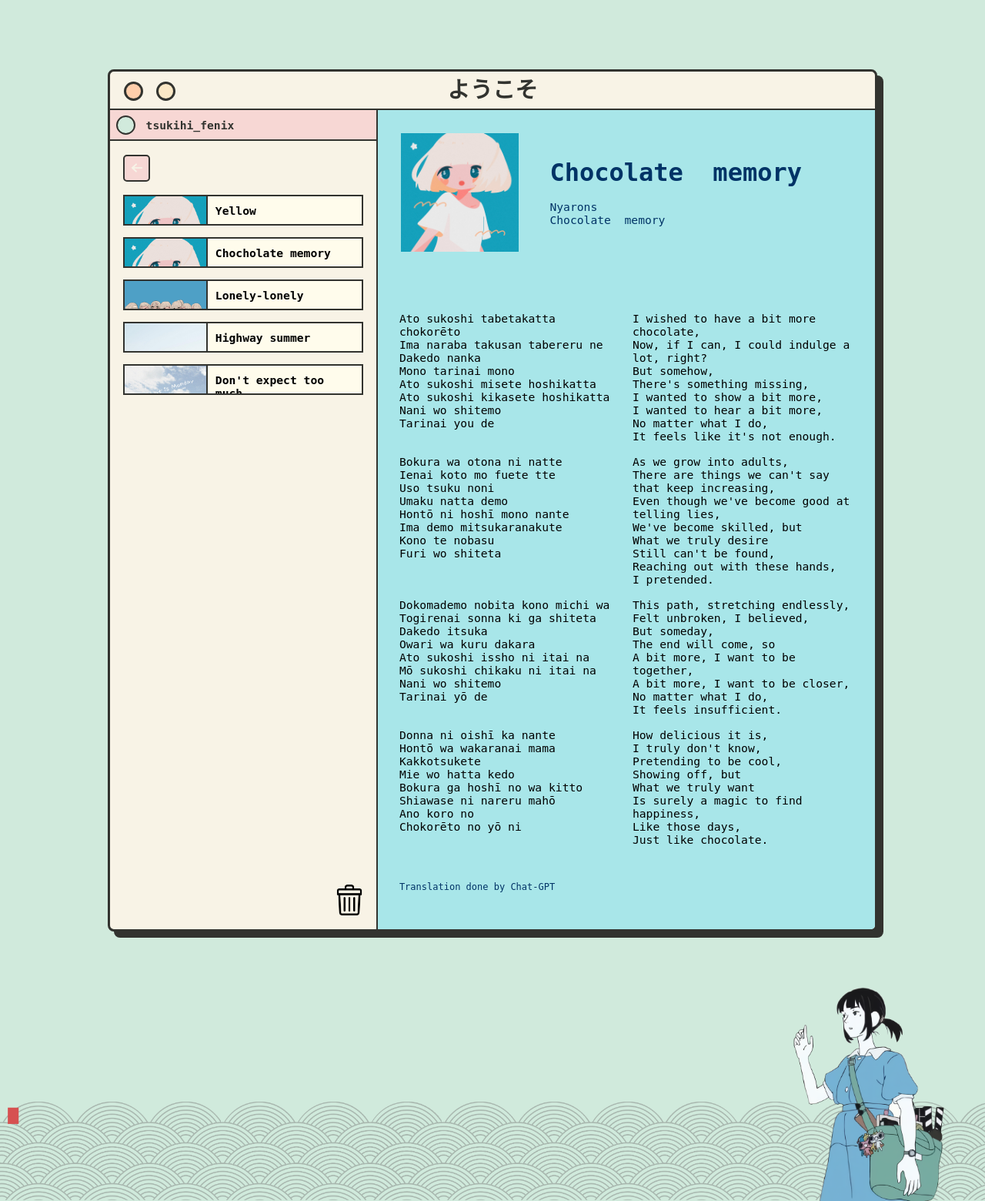
After one commit to tsukihi-fenix/tsukihi_fenix, a PHP site: page /nyarons_chocolate.html in a window 1280 px wide. The commit adds this page. Shown: the whole page at 77% size. Run offline with PHP 8.4, Linux system fonts and the light colour scheme.

Commit message:
update some pages

```diff
--- /dev/null
+++ b/nyarons_chocolate.html
@@ -0,0 +1,225 @@
+<!DOCTYPE html>
+<html>
+<head>
+  <link rel="stylesheet" href="style.css">
+  <link rel="stylesheet" href="style_subpage.css">
+  <link rel="stylesheet" href="style_lyrics.css">
+  <meta charset="utf-8">
+</head>
+<body>
+  <div class="container">
+    <div class="top-bar">
+
+      <div class="top-bar-left">
+        <span class="dot" id="d1"></span>
+        <span class="dot" id="d2"></span>
+      </div>
+
+      <div class="top-bar-title">
+        <h1>ようこそ</h1>
+      </div>
+
+      <div class="top-bar-right"></div>
+
+    </div>
+
+    <div class="main-content">
+
+      <div class="left-main">
+
+        <a class=left-username href="tsukihi_fenix.html">
+          <div class="online-dot">
+            <span class="dot" id="d-online"></span>
+          </div>
+          <div class="uname">
+            <b>tsukihi_fenix</b>
+          </div>
+        </a>
+
+
+        <div class="active-page" >
+          <a class="back-button" href="index.html">
+            <img src="img/left-arrow-white.png" alt="back" width=12px>
+          </a>
+          <div class="active-page-title">
+            <b></b>
+          </div>
+        </div>
+
+        <a href="nyarons_yellow.html" class="catalogue-slim" id="cts1">
+          <div class="cat-image" id="ct-img-b1-1">
+            <img src="img/nyarons_memory.jpeg" alt="nyarons-1">
+          </div>
+
+          <div class="cat-text" id="ct-txt-b1-1">
+            <p><b>Yellow</b></p>
+          </div>
+    </a>
+
+    <a href="nyarons_chocolate.html" class="catalogue-slim" id="cts2">
+          <div class="cat-image" id="ct-img-b1-2">
+            <img src="img/nyarons_memory.jpeg" alt="nyarons-2">
+          </div>
+
+          <div class="cat-text" id="ct-txt-b1-2">
+            <p><b>Chocholate  memory</b></p>
+          </div>
+    </a>
+
+
+    <a href="nyarons_lonely_lonely.html" class="catalogue-slim" id="cts4">
+          <div class="cat-image" id="ct-img-b1-4">
+            <img src="img/nyarons-lonely.jpeg" alt="nyarons-4">
+          </div>
+
+          <div class="cat-text" id="ct-txt-b1-4">
+            <p><b>Lonely-lonely</b></p>
+          </div>
+    </a>
+
+
+
+    <a href="nyarons_highwaysummer.html" class="catalogue-slim" id="cts3">
+        <div class="cat-image" id="ct-img-b1-3">
+        <img src="img/nyarons-highwaysummer.jpeg" alt="nyarons-3">
+        </div>
+
+        <div class="cat-text" id="ct-txt-b1-3">
+        <p><b>Highway summer</b></p>
+        </div>
+    </a>
+
+
+    <a href="nyarons_dontexpecttomuch.html" class="catalogue-slim" id="cts4">
+          <div class="cat-image" id="ct-img-b1-4">
+            <img src="img/nyarons-whatismonday.jpeg" alt="nyarons-4">
+          </div>
+
+          <div class="cat-text" id="ct-txt-b1-4">
+            <p><b>Don't expect too much</b></p>
+          </div>
+    </a>
+
+        <div class="left-garbage">
+          <img src="img/trash.png" alt="trash" width=40px>
+        </div>
+
+      </div>
+
+      <div class="right-main">
+
+        <div class="track-info">
+          <div class="album">
+            <img src="img/nyarons_memory.jpeg" alt="nyarons-3">
+          </div>
+          <div class="track-details">
+            <h2>Chocolate&ensp;&ensp;memory</h2><br>
+            Nyarons<br>
+            <p>Chocolate&ensp;&ensp;memory</p>
+          </div>
+        </div>
+
+        <div class="lyrics-row">
+          <div class="lyrics-romaji">
+            Ato sukoshi tabetakatta chokorēto<br>
+            Ima naraba takusan tabereru ne<br>
+            Dakedo nanka<br>
+            Mono tarinai mono<br>
+            Ato sukoshi misete hoshikatta<br>
+            Ato sukoshi kikasete hoshikatta<br>
+            Nani wo shitemo<br>
+            Tarinai you de
+          </div>
+          <div class="lyrics-english">
+            I wished to have a bit more chocolate,<br>
+            Now, if I can, I could indulge a lot, right?<br>
+            But somehow,<br>
+            There's something missing,<br>
+            I wanted to show a bit more,<br>
+            I wanted to hear a bit more,<br>
+            No matter what I do,<br>
+            It feels like it's not enough.
+          </div>
+        </div>
+        <div class="lyrics-row">
+          <div class="lyrics-romaji">
+            Bokura wa otona ni natte<br>
+            Ienai koto mo fuete tte<br>
+            Uso tsuku noni<br>
+            Umaku natta demo<br>
+            Hontō ni hoshī mono nante<br>
+            Ima demo mitsukaranakute<br>
+            Kono te nobasu<br>
+            Furi wo shiteta
+          </div>
+          <div class="lyrics-english">
+            As we grow into adults,<br>
+            There are things we can't say that keep increasing,<br>
+            Even though we've become good at telling lies,<br>
+            We've become skilled, but<br>
+            What we truly desire<br>
+            Still can't be found,<br>
+            Reaching out with these hands,<br>
+            I pretended.
+          </div>
+        </div>
+        <div class="lyrics-row">
+          <div class="lyrics-romaji">
+            Dokomademo nobita kono michi wa<br>
+            Togirenai sonna ki ga shiteta<br>
+            Dakedo itsuka<br>
+            Owari wa kuru dakara<br>
+            Ato sukoshi issho ni itai na<br>
+            Mō sukoshi chikaku ni itai na<br>
+            Nani wo shitemo<br>
+            Tarinai yō de
+          </div>
+          <div class="lyrics-english">
+            This path, stretching endlessly,<br>
+            Felt unbroken, I believed,<br>
+            But someday,<br>
+            The end will come, so<br>
+            A bit more, I want to be together,<br>
+            A bit more, I want to be closer,<br>
+            No matter what I do,<br>
+            It feels insufficient.
+          </div>
+        </div>
+        <div class="lyrics-row">
+          <div class="lyrics-romaji">
+            Donna ni oishī ka nante<br>
+            Hontō wa wakaranai mama<br>
+            Kakkotsukete<br>
+            Mie wo hatta kedo<br>
+            Bokura ga hoshī no wa kitto<br>
+            Shiawase ni nareru mahō<br>
+            Ano koro no<br>
+            Chokorēto no yō ni
+          </div>
+          <div class="lyrics-english">
+            How delicious it is,<br>
+            I truly don't know,<br>
+            Pretending to be cool,<br>
+            Showing off, but<br>
+            What we truly want<br>
+            Is surely a magic to find happiness,<br>
+            Like those days,<br>
+            Just like chocolate.
+          </div>
+        </div>
+
+        <div class="bottom-text">
+          <p>Translation done by Chat-GPT</p>
+        </div>
+      </div>
+    </div>
+  </div>
+
+<footer>
+   <div class="footer">
+        <img src="img/footer-wave.png" alt="footer-wave" id="wave-footer">
+        <img src="img/akashi-kirei.png" alt="akashi" id="akashi-footer">
+  </div>
+</footer>
+
+</body>
--- a/nyarons_yellow.html
+++ b/nyarons_yellow.html
@@ -56,7 +56,7 @@
           </div>
     </a>
 
-    <a href="" class="catalogue-slim" id="cts2">
+    <a href="nyarons_chocolate.html" class="catalogue-slim" id="cts2">
           <div class="cat-image" id="ct-img-b1-2">
             <img src="img/nyarons_memory.jpeg" alt="nyarons-2">
           </div>
@@ -248,6 +248,9 @@
             I think I'll give you something commonplace.<br>
           </div>
         </div>
+        <div class="bottom-text">
+          <p>Translation done by Chat-GPT</p>
+        </div>
       </div>
     </div>
   </div>
--- a/style.css
+++ b/style.css
@@ -4,8 +4,9 @@
   box-sizing: border-box;
 }
 
-a {
+a, a:visited, a:hover, a:active {
   text-decoration: none;
+  color: inherit;
 }
 
 html{
--- a/style_lyrics.css
+++ b/style_lyrics.css
@@ -4,7 +4,7 @@
 .right-main{
     align-items: flex-start;
     justify-content: left;
-    padding-bottom: 60px;
+    padding-bottom: 40px;
 }
 
 
@@ -42,6 +42,7 @@
 
 .lyrics-row{
     display: flex;
+    width: 100%;
 }
 
 .lyrics-romaji{
@@ -53,3 +54,11 @@
     width: 50%;
     padding: 8px;
   }
+
+.bottom-text{
+    margin-top: 30px;
+    padding: 8px;
+    font-size: 12px;
+    color: #003366;
+
+}
--- a/style_pic.css
+++ b/style_pic.css
@@ -88,4 +88,5 @@ body{
 #active{
     border:none;
     pointer-events: none;
+    background-color: #f8f3e6;
 }
```
Also changed, not shown: nyarons_lonely_lonely.html (+7 -6 lines), picfromgermany.html (+207 -25 lines).
